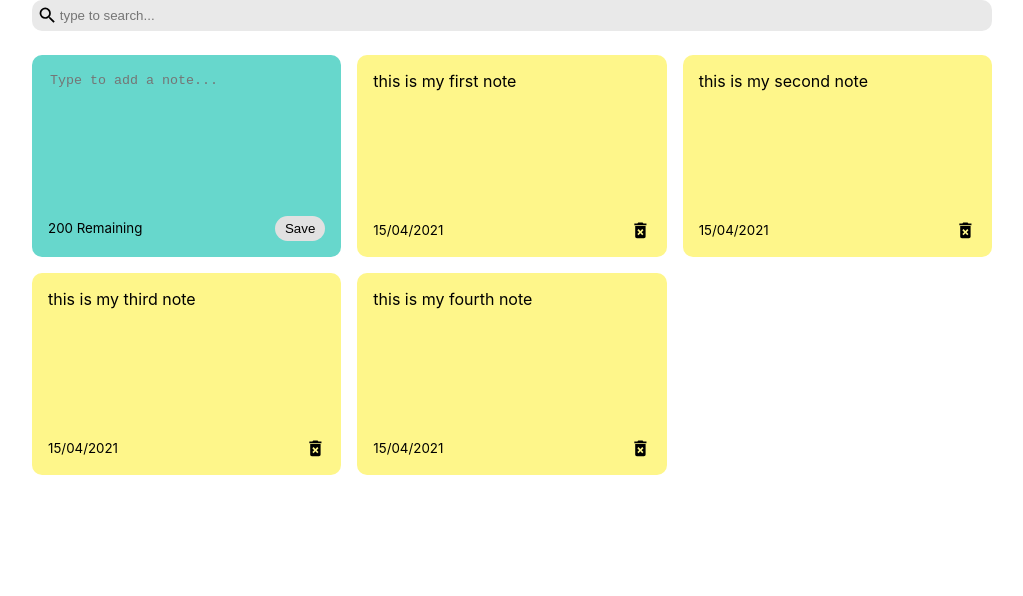
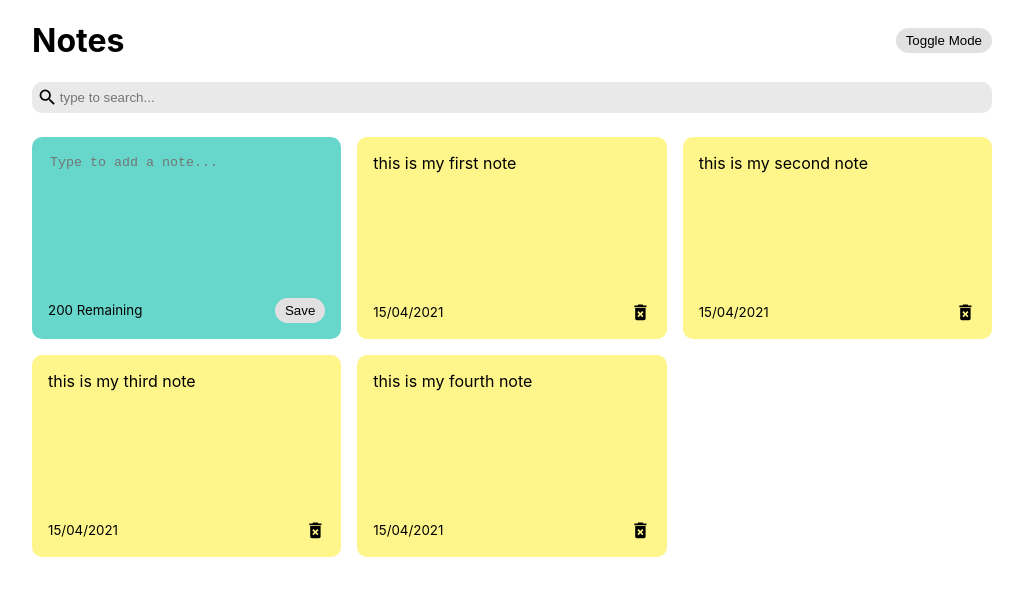
Before and after one commit to PrSi007/workflowy, a React (Create React App) app in the folder workflowy/: page / in a window 1280 px wide. Shown: the top 596 px of the page, without its empty margins (128-1151 px from the left). Built offline with nearby package versions, Linux system fonts and the light colour scheme.

Commit message:
Creating headers and the toggle Mode Button

```diff
--- a/workflowy/src/App.js
+++ b/workflowy/src/App.js
@@ -2,6 +2,7 @@ import { useState} from "react";
 import { nanoid } from "nanoid";
 import NotesList from "./components/NotesList";
 import Search from './components/Search'
+import Header from './components/Header';
 
 function App() {
   const [notes,setNotes] = useState([
@@ -51,6 +52,7 @@ function App() {
 
   return (
     <div className="container">
+      <Header />
       <Search handleSearchNote={setSearchText} />
       <NotesList notes={notes.filter((note)=> note.text.toLowerCase().includes(searchText))} handleAddNote={addNote} handleDeleteNote={deleteNote} />
     </div>
--- /dev/null
+++ b/workflowy/src/components/Header.js
@@ -0,0 +1,12 @@
+import React from 'react';
+
+const Header = () => {
+    return(
+        <div class="header">
+            <h1>Notes</h1>
+            <button className="save">Toggle Mode</button>
+        </div>
+    )
+}
+
+export default Header;
--- a/workflowy/src/index.css
+++ b/workflowy/src/index.css
@@ -10,6 +10,12 @@ body {
 code {
   font-family: source-code-pro, Menlo, Monaco, Consolas, 'Courier New',
     monospace;
+}
+
+.header{
+  display:flex;
+  align-items: center;
+  justify-content: space-between;
 }
 
 .container {
```
